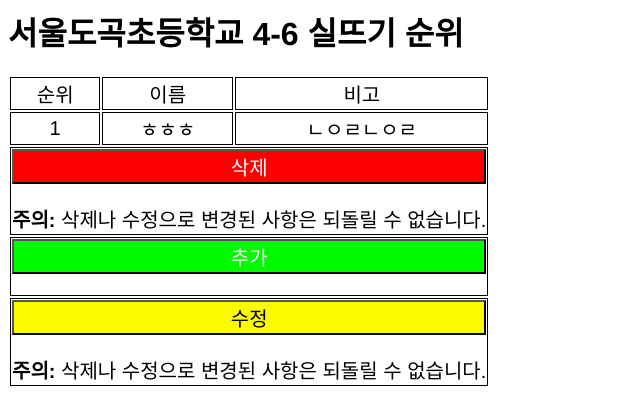
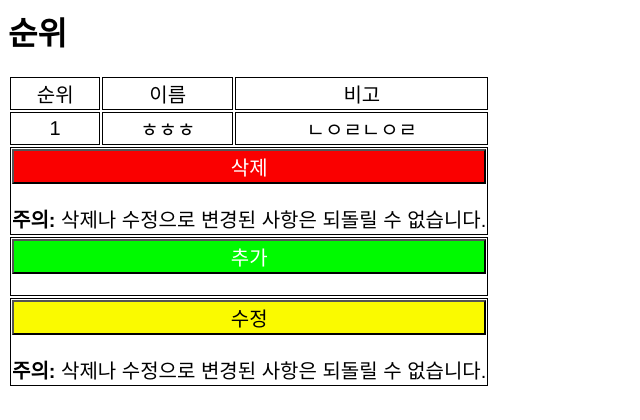
Before and after one commit to yeonho1/ranking, a Django app: page / in a window 1280 px wide. Shown: the top 420 px of the page, without its empty margins (0-640 px from the left). Run offline with Django 3.2, Linux system fonts and the light colour scheme; data comes from the database, SQL or seed files in the repository.

Commit message:
Version 1.0 Released

```diff
--- a/rank/templates/rank/view.html
+++ b/rank/templates/rank/view.html
@@ -28,7 +28,7 @@
         </style>
     </head>
     <body>
-        <h1>서울도곡초등학교 4-6 실뜨기 순위</h1>
+        <h1>순위</h1>
         <table>
             <tr>
                 <td>순위</td>
```
